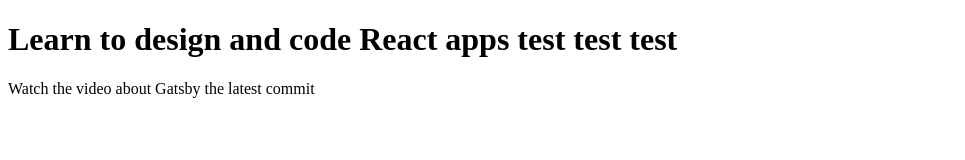
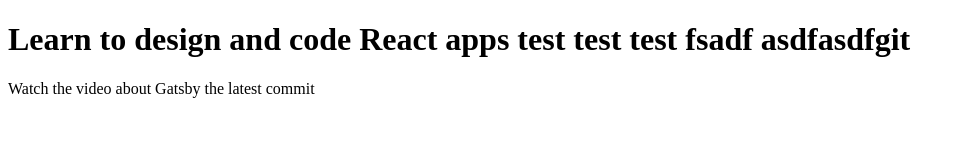
Before and after one commit to ValiaKu/kiddr, a Gatsby site: page / in a window 1280 px wide. Shown: the whole page, without its empty margins (0-965 px from the left). Built offline with nearby package versions, Linux system fonts and the light colour scheme; Gatsby itself is replaced by a stand-in of ours.

Commit message:
test with message

```diff
--- a/src/pages/index.js
+++ b/src/pages/index.js
@@ -3,7 +3,9 @@
 const IndexPage = () => {
   return (
     <div>
-      <h1>Learn to design and code React apps test test test</h1>
+      <h1>
+        Learn to design and code React apps test test test fsadf asdfasdfgit
+      </h1>
       <p>Watch the video about Gatsby the latest commit</p>
     </div>
   );
```
